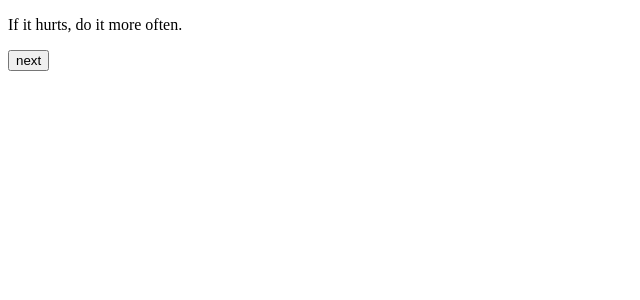
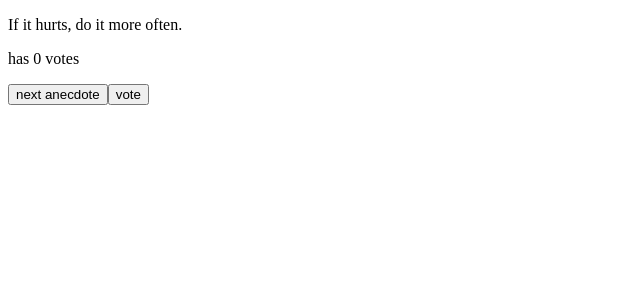
Before and after one commit to ZamanS94/UniofHelsinki_FullStackOpen, a React (Vite) app in the folder part1/: page / in a window 1280 px wide. Shown: the top 300 px of the page, without its empty margins (0-640 px from the left). Built offline with nearby package versions, Linux system fonts and the light colour scheme.

Commit message:
1_13* anecdotes step2

```diff
--- a/part1/src/App.jsx
+++ b/part1/src/App.jsx
@@ -1,4 +1,16 @@
 import { useState } from 'react'
+
+const Button = ({ handleClick, text }) => (
+  <button onClick={handleClick}>
+    {text}
+  </button>
+)
+
+const Button2 = ({ handleRate, text }) => (
+  <button onClick={() => handleRate()}>
+    {text}
+  </button>
+)
 
 const App = () => {
   const anecdotes = [
@@ -9,31 +21,31 @@ const App = () => {
     'Premature optimization is the root of all evil.',
     'Debugging is twice as hard as writing the code in the first place. Therefore, if you write the code as cleverly as possible, you are, by definition, not smart enough to debug it.',
     'Programming without an extremely heavy use of console.log is same as if a doctor would refuse to use x-rays or blood tests when diagnosing patients.',
-    'The only way to go fast, is to go well.'
+    'The only way to go fast is to go well.'
   ]
 
+  const initialVotesCount = Array(anecdotes.length).fill(0)
+  const [votesCount, setVotes] = useState(initialVotesCount)
   const [selected, setSelected] = useState(0)
 
-  const handleClick = () => {
-    setSelected(selected + 1)
-    console.log(selected)
+  const handleRate = () => {
+    const updatedVotesCount = [...votesCount]
+    updatedVotesCount[selected] += 1
+    setVotes(updatedVotesCount)
   }
 
-  if (anecdotes.length !== selected) {
-    return (
-      <div>
-        <p>{anecdotes[selected]}</p>
-        <button onClick={handleClick}>next</button>
-      </div>
-    )
-  } else {
-    return (
-      <div>
-        <p>You've reached the end of anecdotes!</p>
-        <button onClick={() => setSelected(0)}>Restart</button>
-      </div>
-    )
+  const handleClick = () => {
+    setSelected((selected + 1) % anecdotes.length)
   }
+
+  return (
+    <div>
+      <p>{anecdotes[selected]} </p>
+      <p>has {votesCount[selected]} votes</p>
+      <Button handleClick={handleClick} text='next anecdote' />
+      <Button2 handleRate={handleRate} text='vote' />
+    </div>
+  )
 }
 
 export default App
```
